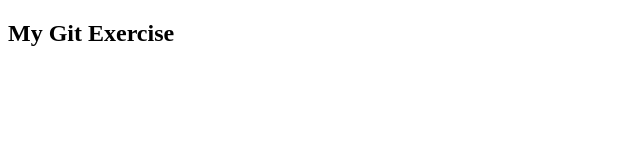
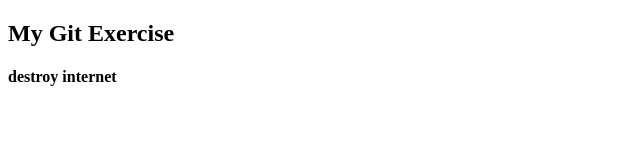
Before and after one commit to admiklos/GIT_PRACTICE, a plain HTML site: page index.html in a window 1280 px wide. Shown: the whole page, without its empty margins (0-640 px from the left). Drawn offline with Linux system fonts and the light colour scheme.

Commit message:
added a heading

```diff
--- a/index.html
+++ b/index.html
@@ -5,5 +5,6 @@
 </head>
 <body>
     <h2>My Git Exercise</h2>
+    <h4>destroy internet</h4>
 </body>
 </html>
```
